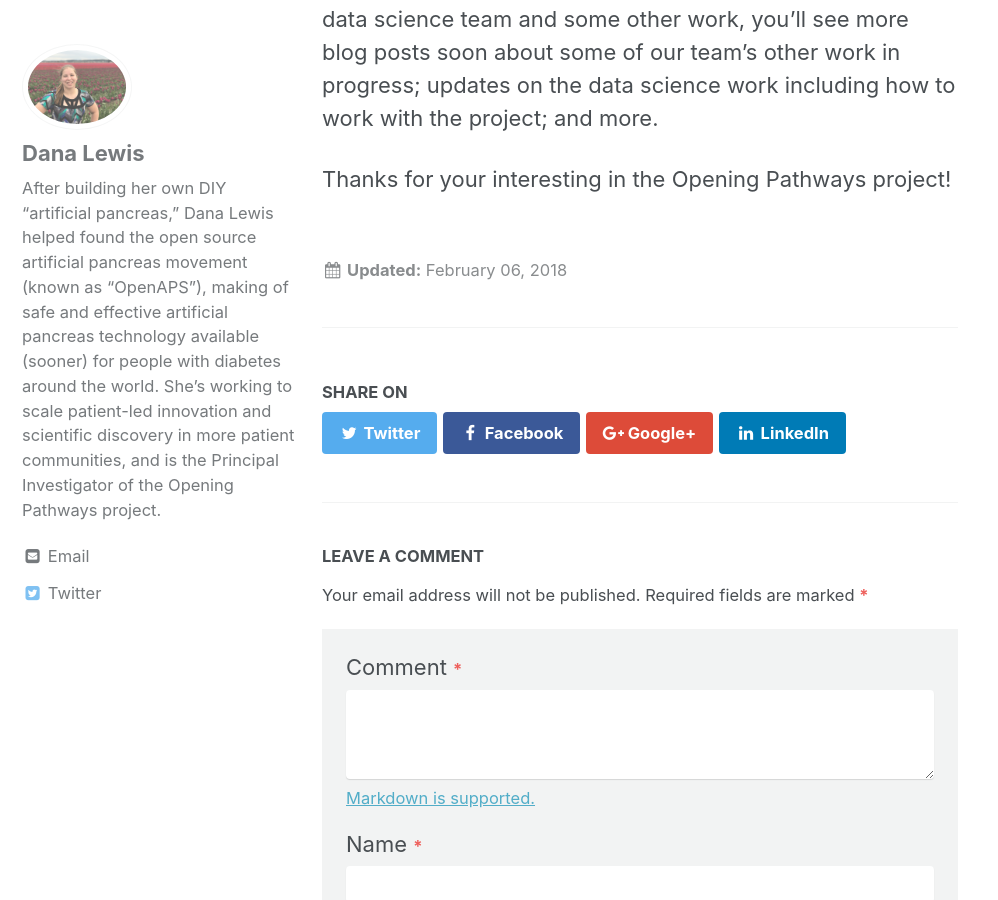
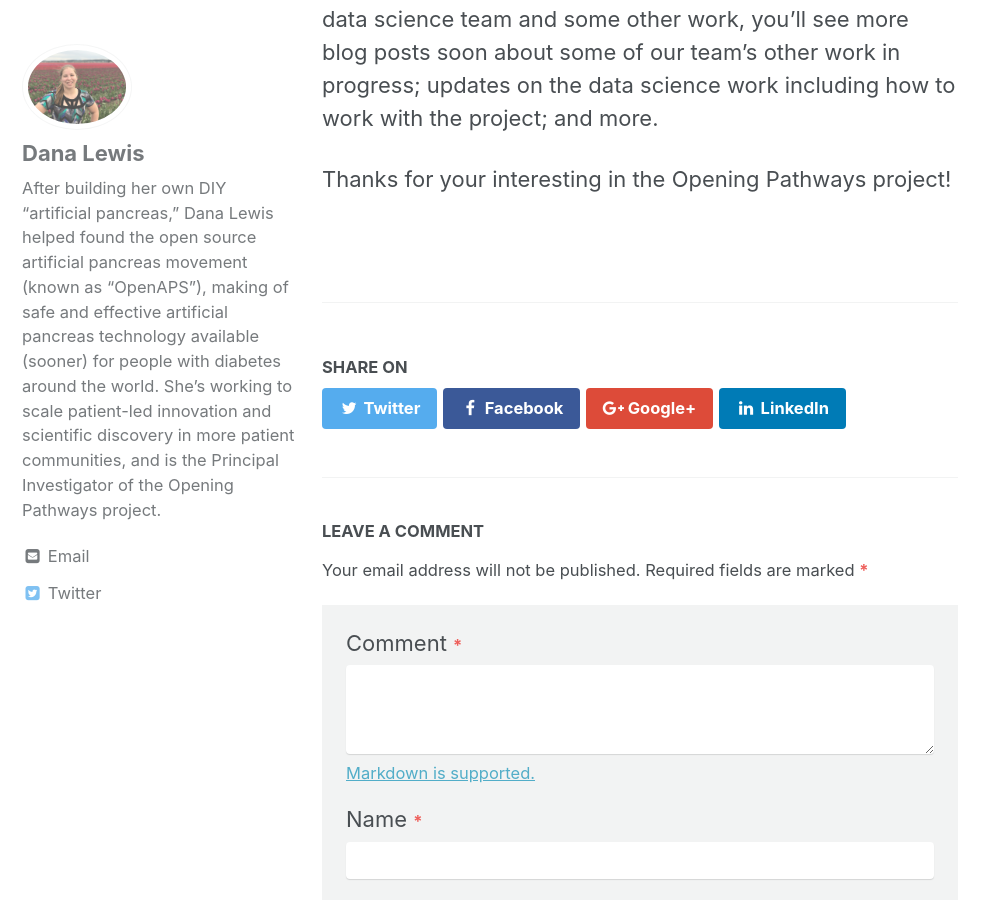
Before and after one commit to opening-pathways/website, a Jekyll site: the page built from _posts/2018-02-06-everything-is-open-source.md, in a window 1280 px wide and 900 px high, scrolled down 1619 px. Shown: the whole window, without its empty margins (0-998 px from the left). Built offline with Jekyll 4.4.1, drawn with Linux system fonts in a browser that asks for light colours.

Commit message:
Remove now-duplicate date from bottom of post

```diff
--- a/_layouts/single.html
+++ b/_layouts/single.html
@@ -54,11 +54,6 @@ sidebar:
           <h4 class="page__meta-title">{{ site.data.ui-text[site.locale].meta_label }}</h4>
         {% endif %}
         {% include page__taxonomy.html %}
-        {% if page.last_modified_at %}
-          <p class="page__date"><strong><i class="fa fa-fw fa-calendar" aria-hidden="true"></i> {{ site.data.ui-text[site.locale].date_label | default: "Updated:" }}</strong> <time datetime="{{ page.last_modified_at | date: "%Y-%m-%d" }}">{{ page.last_modified_at | date: "%B %d, %Y" }}</time></p>
-        {% elsif page.date %}
-          <p class="page__date"><strong><i class="fa fa-fw fa-calendar" aria-hidden="true"></i> {{ site.data.ui-text[site.locale].date_label | default: "Updated:" }}</strong> <time datetime="{{ page.date | date_to_xmlschema }}">{{ page.date | date: "%B %d, %Y" }}</time></p>
-        {% endif %}
       </footer>
 
       {% if page.share %}{% include social-share.html %}{% endif %}
```
